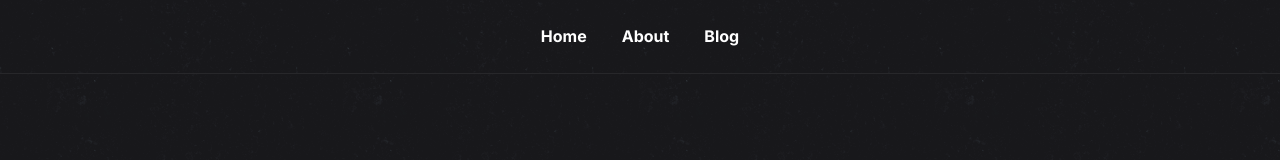
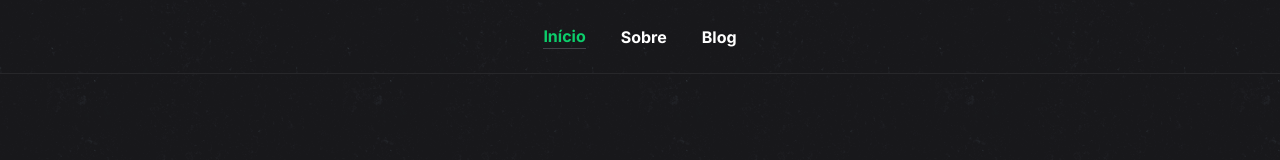
Before and after one commit to JoaoVitorOtavio/my-portfolio, a Next.js app: page / in a window 1280 px wide. Shown: the top 160 px of the page. Built offline with nearby package versions, Linux system fonts and the light colour scheme.

Commit message:
Adicionando estilizacao para item de menu ativo Colocando menu em portugues

```diff
--- a/app/components/Header/Header.module.ts
+++ b/app/components/Header/Header.module.ts
@@ -98,13 +98,18 @@ export const DesktopContainer = styled.div`
   }
 `;
 
-export const DesktopMenuItem = styled.p`
-  color: #fff;
+interface IItemMenu {
+  $isActive: boolean;
+}
+
+export const DesktopMenuItem = styled.p<IItemMenu>`
+  color: ${(props) => (props.$isActive ? '#0cce6b' : '#fff')};
   font-size: 1rem;
   line-height: 1.5rem;
   font-weight: 600;
   cursor: pointer;
-  border-bottom: 1px solid transparent;
+  // border-bottom: 1px solid transparent;
+  border-bottom: ${(props) => (props.$isActive ? '1px solid #3f3f46' : 'none')};
 
   &:hover {
     border-bottom: 1px solid #3f3f46;
--- a/app/components/Header/Header.tsx
+++ b/app/components/Header/Header.tsx
@@ -18,6 +18,7 @@ import {
   SideMenuContent,
 } from './Header.module';
 import { useState } from 'react';
+import { usePathname } from 'next/navigation';
 
 interface IMenuItem {
   id: number;
@@ -29,13 +30,13 @@ interface IMenuItem {
 const menuItens: IMenuItem[] = [
   {
     id: 0,
-    title: 'Home',
+    title: 'Início',
     icon: FaHome,
     href: '/',
   },
   {
     id: 1,
-    title: 'About',
+    title: 'Sobre',
     icon: FaUserTie,
     href: '/about',
   },
@@ -94,11 +95,12 @@ const MenuMobile = () => {
 };
 
 const DesktopMenu = () => {
-  // TOOD: Item do menu ativado dependendo da pagina #0cce6b
+  const pathname = usePathname();
+
   return (
     <DesktopContainer>
       {menuItens.map((item) => (
-        <DesktopMenuItem key={item.id}>
+        <DesktopMenuItem key={item.id} $isActive={pathname === item.href}>
           <Link prefetch={false} href={item.href}>
             {item.title}
           </Link>
```
